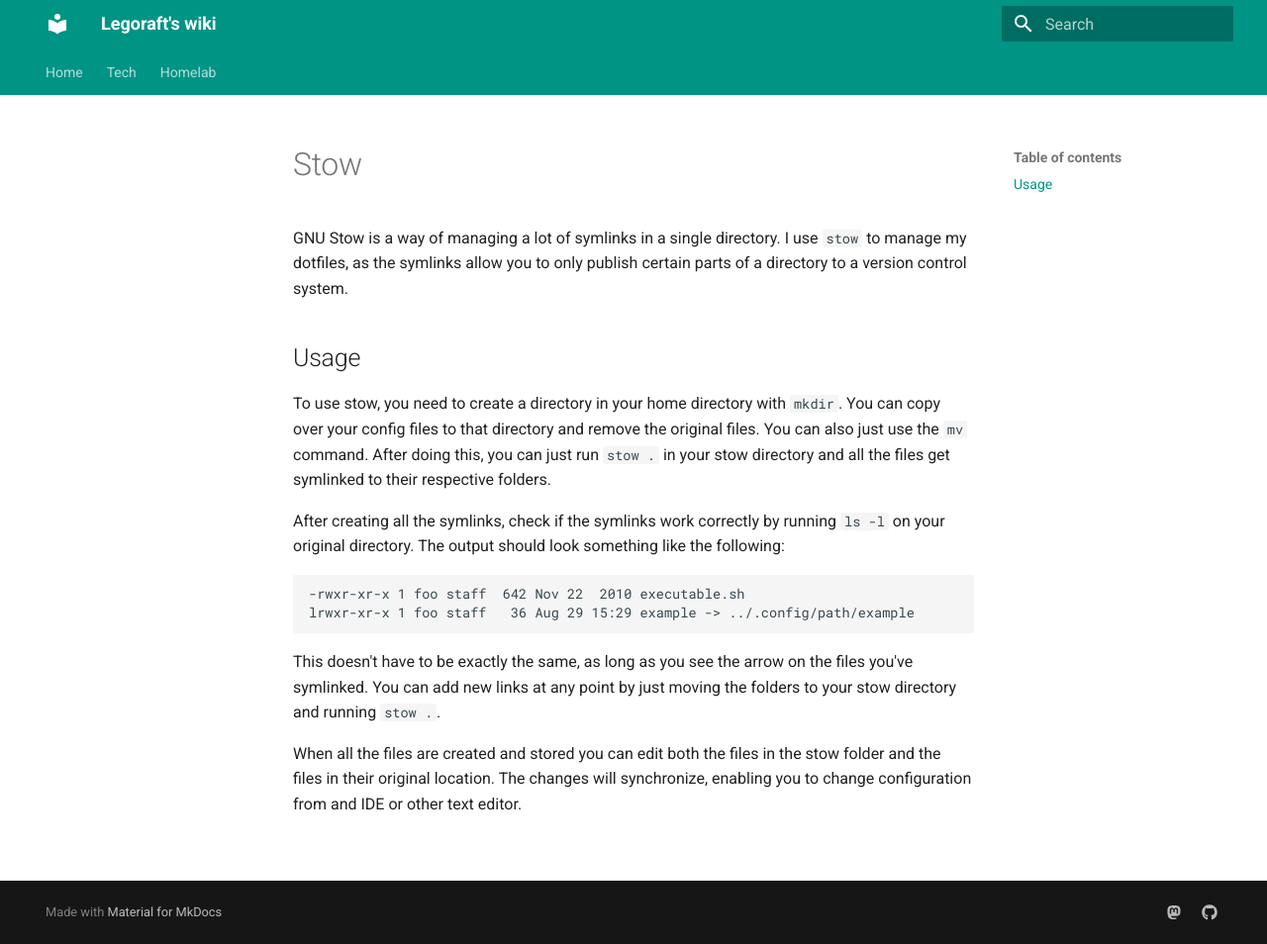
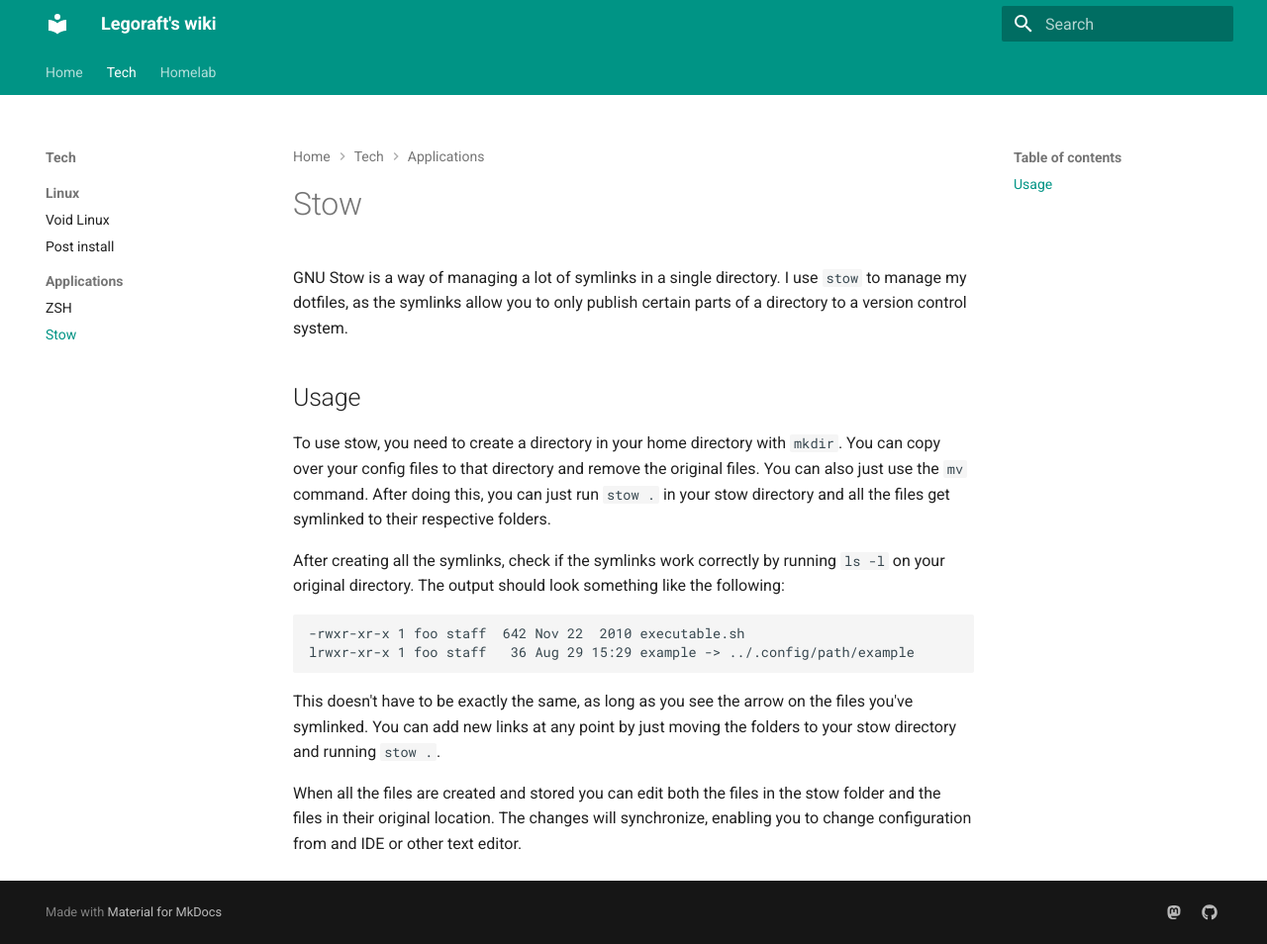
Before and after one commit to legoraft/wiki, an MkDocs documentation site: the page built from docs/applications/stow.md, in a window 1280 px wide and 954 px high. Shown: the whole window at 99% size. Built offline with MkDocs 1.6.1 and Material for MkDocs 9.7.7, drawn with Linux system fonts in a browser that asks for light colours.

Commit message:
Added stow to nav

```diff
--- a/mkdocs.yml
+++ b/mkdocs.yml
@@ -10,6 +10,7 @@
         - Post install: linux/post-install.md
       - Applications:
         - applications/zsh.md
+        - applications/stow.md
   - Homelab:
       - homelab/index.md
       - Docker: homelab/docker.md
```
